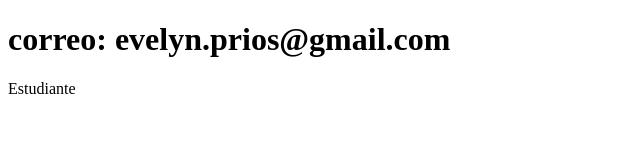
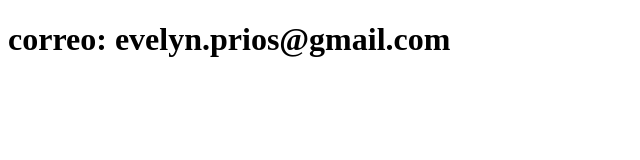
Before and after one commit to Eve113/Sistema-de-Registro, a plain HTML site: page contacto.html in a window 1280 px wide. Shown: the full height of the page, 0-640 px from the left. Drawn offline with Linux system fonts and the light colour scheme.

Commit message:
Actualización de contacto.html

```diff
--- a/contacto.html
+++ b/contacto.html
@@ -7,6 +7,5 @@
 </head>
 <body>
     <h1>correo: evelyn.prios@gmail.com</h1>
-        <p>Estudiante</p>
 </body>
 </html>
```
